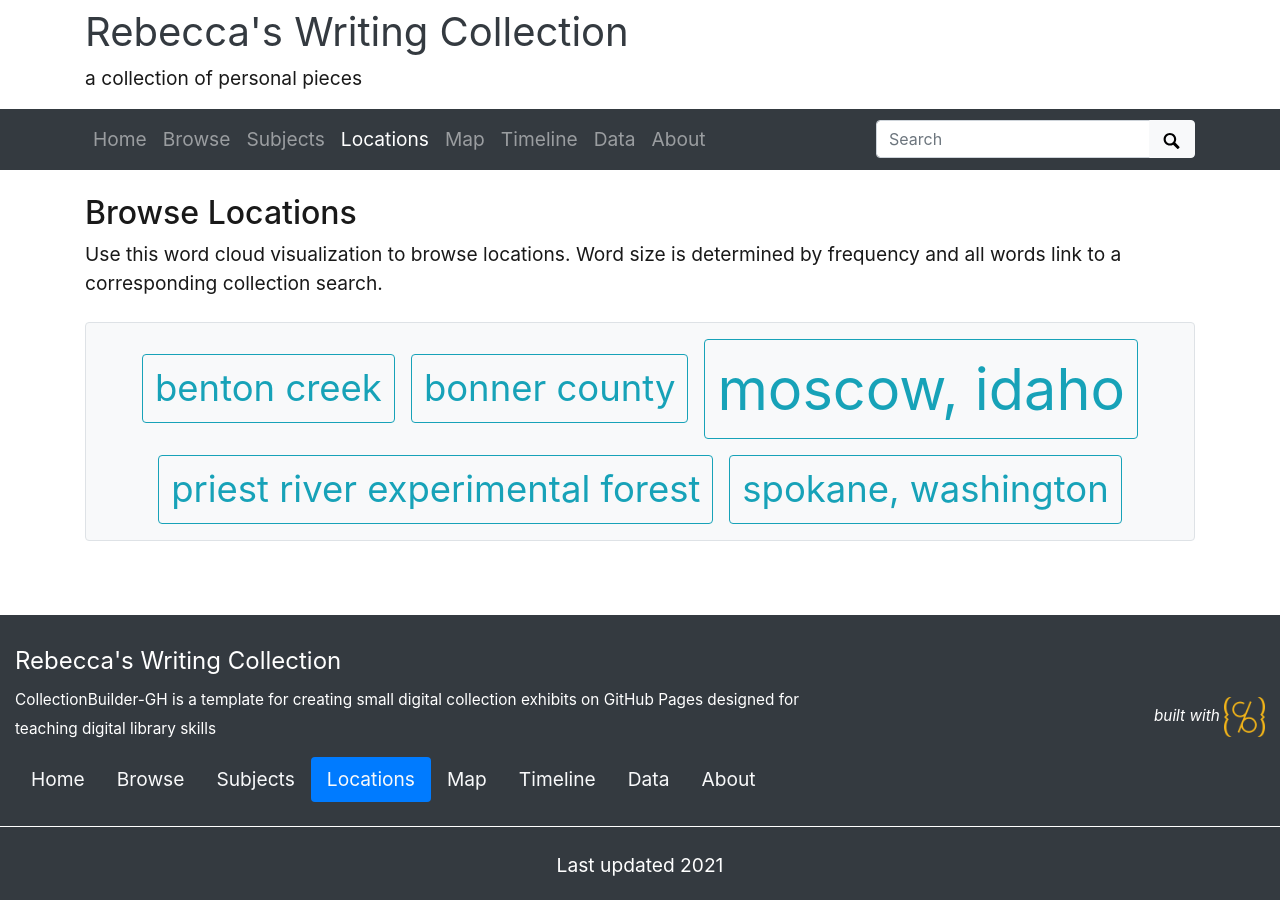
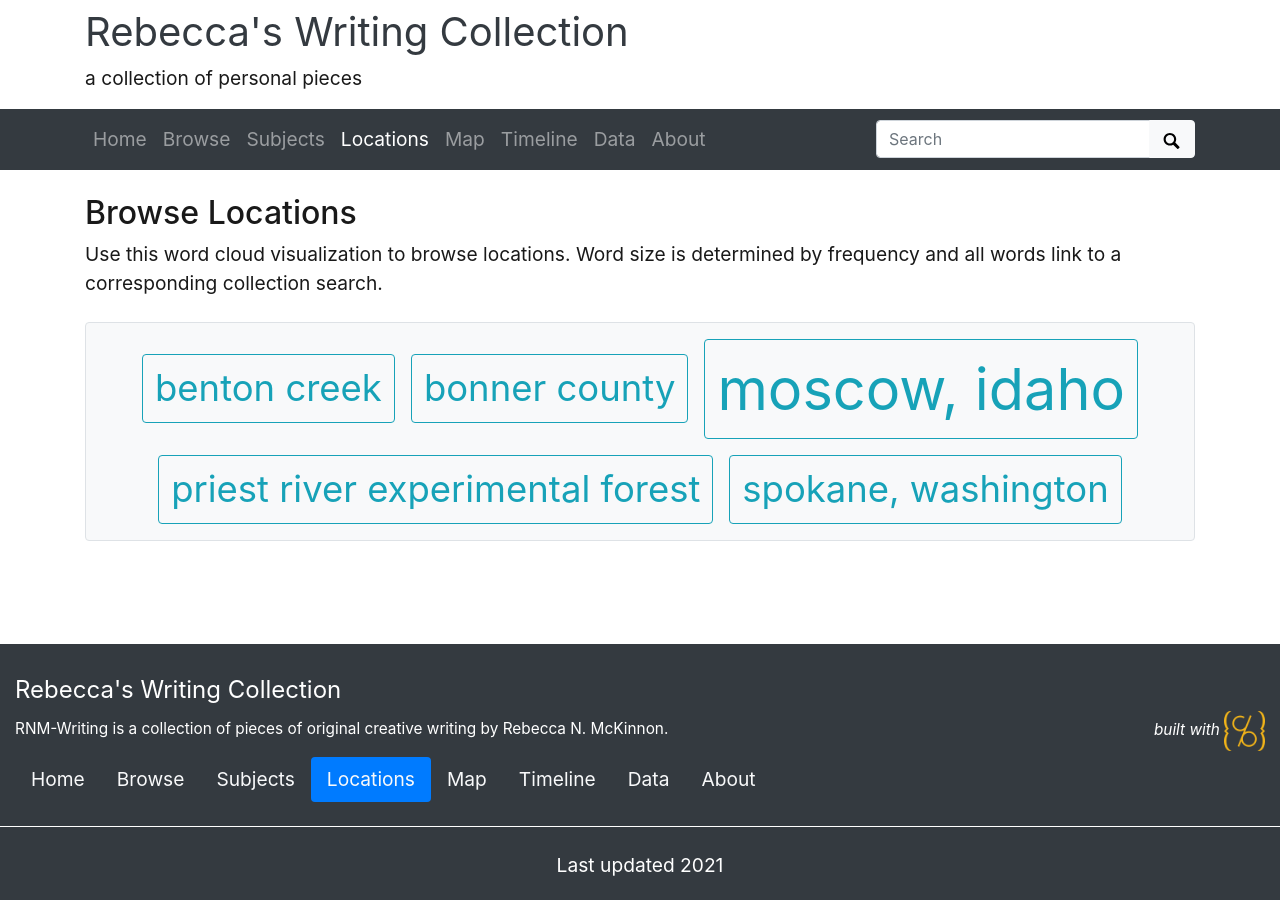
Before and after one commit to infoscirnmh/RNM-Writing, a Jekyll site: the page built from pages/locations.md, in a window 1280 px wide. Built offline with Jekyll 4.4.1, drawn with Linux system fonts in a browser that asks for light colours.

Commit message:
Update _config.yml

```diff
--- a/_config.yml
+++ b/_config.yml
@@ -25,9 +25,9 @@ title: "Rebecca's  Writing Collection"
 tagline: a collection of personal pieces
 # description appears in meta tags and other locations
 # this description might appear in search result lists, keep around 160 characters max
-description: "CollectionBuilder-GH is a template for creating small digital collection exhibits on GitHub Pages designed for teaching digital library skills"
+description: "RNM-Writing is a collection of pieces of original creative writing by Rebecca N. McKinnon."
 # creator of the digital collection, to appear in meta tags; we typically use our GitHub usernames but feel free to just use your name
-author: CollectionBuilder
+author: infoscirnmh
 
 ##########
 # COLLECTION SETTINGS
```
